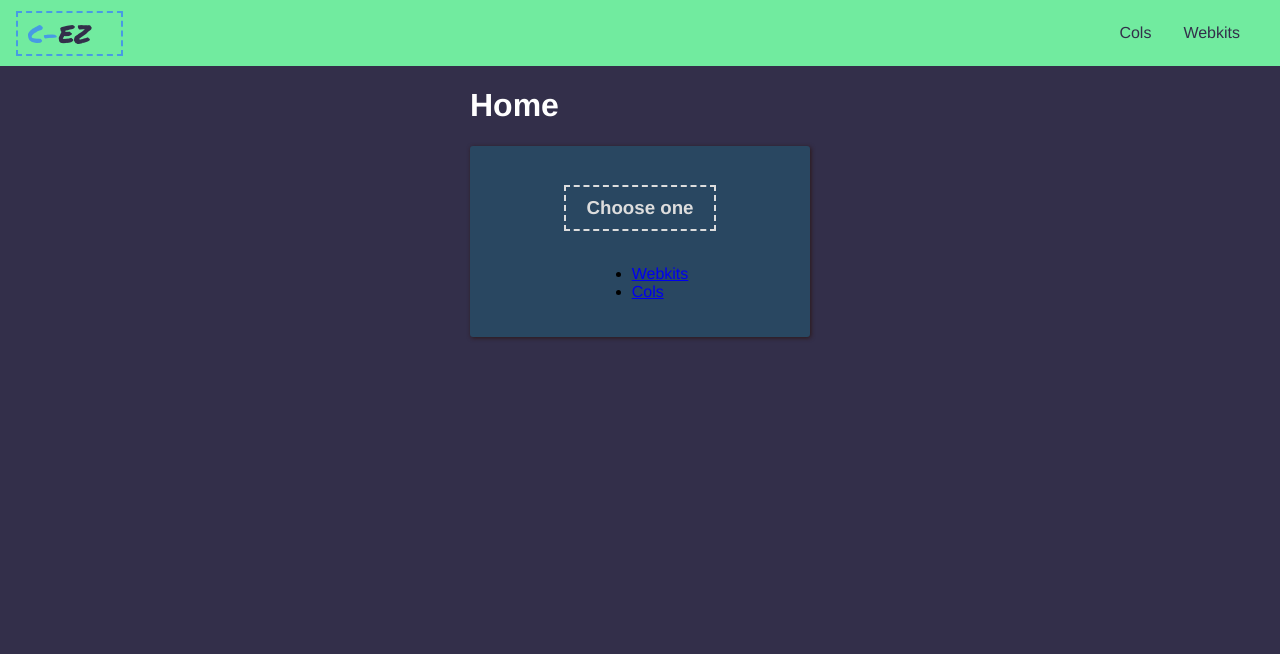
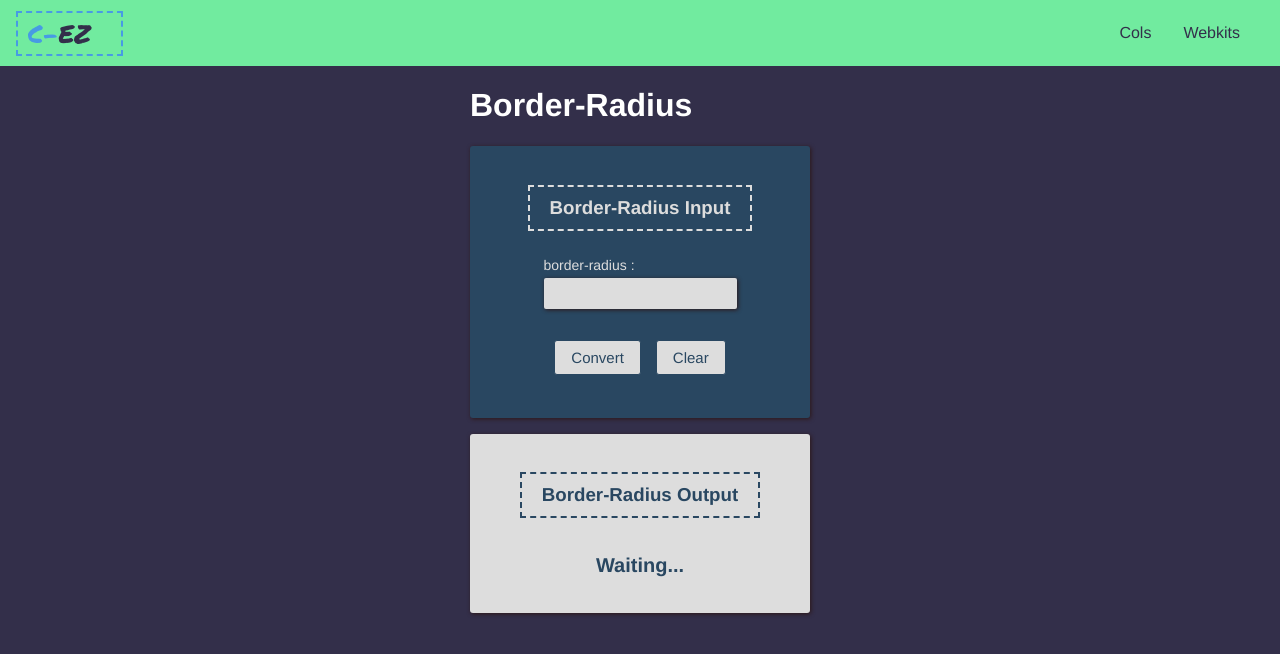
Before and after one commit to MohammadAlderson/bs-convertor, a React (Create React App) app: page /border-radius in a window 1280 px wide. Shown: the top 654 px of the page. Built offline with nearby package versions, Linux system fonts and the light colour scheme; a web font is replaced by a local one.

Commit message:
border-radius added

```diff
--- a/src/App.js
+++ b/src/App.js
@@ -4,6 +4,7 @@ import Cols from './components/cols'
 import Webkits from './components/webkits'
 import Home from './components/home'
 import Navbar from "./components/navbar";
+import BorderRadius from './components/borders/borderRadius'
 import { BrowserRouter as Router, Switch, Route} from "react-router-dom";
 
 
@@ -17,12 +18,17 @@ class App extends React.Component {
                   <Route path="/cols">
                      <Cols />
                   </Route>
+                  <Route path="/border-radius">
+                     <BorderRadius />
+                  </Route>
                   <Route path="/webkits">
                      <Webkits />
                   </Route>
+
                   <Route path="/">
                      <Home />
                   </Route>
+
                </Switch>
             </main>
          </Router>
--- /dev/null
+++ b/src/components/borders/borderRadius.js
@@ -0,0 +1,79 @@
+import React from "react";
+import "./../../styles/App.css";
+
+
+export default class BorderRadius extends React.Component {
+   constructor(props) {
+      super(props);
+      this.BorderRadius = ""
+   }
+
+   state = {
+      borderRadiusValue: "",
+      outPut: "Waiting..."
+   };
+
+   onChangeBorderRadiusValue = e => {
+      this.setState({ borderRadiusValue: e.target.value });
+   };
+
+   doClear = () => {
+      this.BorderRadius.value = ""
+      this.setState({ borderRadiusValue: "",outPut: "Waiting..."});
+   };
+
+   doConvert = () => {
+      if (this.BorderRadius.value === "") {
+         this.setState({outPut:"Enter something in text box"})
+         setTimeout(() => this.setState({ outPut: "Waiting..." }), 3000);
+         console.log('if occured');
+         return;
+      }
+      this.setState({
+         outPut: `border-radius: ${this.state.borderRadiusValue.trim()}; -webkit-border-radius: ${this.state.borderRadiusValue.trim()}; -moz-border-radius: ${
+            this.state.borderRadiusValue.trim()
+            }; -ms-border-radius: ${this.state.borderRadiusValue.trim()};`
+      });
+   };
+
+   render() {
+      return (
+         <React.Fragment>
+            <h1 className="page-title">Border-Radius</h1>
+            <div className="form-container">
+               <h3 className="input-title">Border-Radius Input</h3>
+               <div className="form-item">
+                  <label className="form-label">border-radius :</label>
+                  <input
+                     ref={ref => (this.BorderRadius = ref)}
+                     id="-border-radius"
+                     className="form-input"
+                     onChange={this.onChangeBorderRadiusValue}
+                     type="text"
+                  />
+               </div>
+               <div className="form-item btns-container">
+                  <button
+                     className="form-btn"
+                     id="convertorBtn"
+                     onClick={this.doConvert}
+                  >
+                     Convert
+                  </button>
+                  <button
+                     className="form-btn"
+                     id="clearBtn"
+                     onClick={this.doClear}
+                  >
+                     Clear
+                  </button>
+               </div>
+            </div>
+            <div className="output-box">
+               <h3 className="output-title">Border-Radius Output</h3>
+               <h2 className="output-text" id="output">{this.state.outPut}</h2>
+            </div>
+         </React.Fragment>
+      );
+   }
+}
--- a/src/components/home.js
+++ b/src/components/home.js
@@ -22,11 +22,11 @@ export default class Home extends React.Component {
                 <h1 className="page-title">Home</h1>
                 <div className="form-container">
                     <h3 className="input-title">Choose one</h3>
-                    <ul>
+                    <ul className="sections-list">
                         {this.state.pageData.map(item => {
                             return (
-                                <li>
-                                    <Link to={`/${item.title}`} >{item.title}</Link>
+                                <li className="sections-list-item">
+                                    <Link to={`/${item.title.toLowerCase()}`} >{item.title}</Link>
                                 </li>
                             )
                         })}
--- a/src/components/webkits.js
+++ b/src/components/webkits.js
@@ -33,11 +33,11 @@ export default class Webkits extends React.Component {
             <React.Fragment>
                 <h1 className="page-title">Webkits List</h1>
                 <div className="form-container">
-                    <ul>
+                    <ul className="sections-list">
                     {this.state.pageData.map(item => {
                         return(
-                            <li>
-                                <Link to={`/webkits/${item.title}`} >{item.title}</Link>
+                            <li className="sections-list-item">
+                                <Link to={`/${item.title}`} >{item.title}</Link>
                             </li>
                         )
                     })}
--- a/src/styles/App.css
+++ b/src/styles/App.css
@@ -173,6 +173,25 @@ body {
    color: #fff;
 }
 
+.sections-list {
+   display: flex;
+    flex-direction: column;
+    padding: 0;
+    margin: 1rem 0;
+    justify-content: flex-start;
+    width: 100%;
+    list-style: none;
+}
+.sections-list> .sections-list-item {
+   margin: .5rem 0;
+}
+
+.sections-list> .sections-list-item> a {
+   color: #ddd;
+   text-decoration: none;
+}
+
+.sections-list> .sections-list-item> a:hover {color: #71EB9F}
 
 @media screen and (max-width: 767px) {
    .navbar> .navbar-logo-container> .navbar-logo-link> .navbar-logo-spn {padding: 2px 5px 2px 5px;}
```
Also changed, not shown: 1 other file (tests, documents, lock files or other folders).
